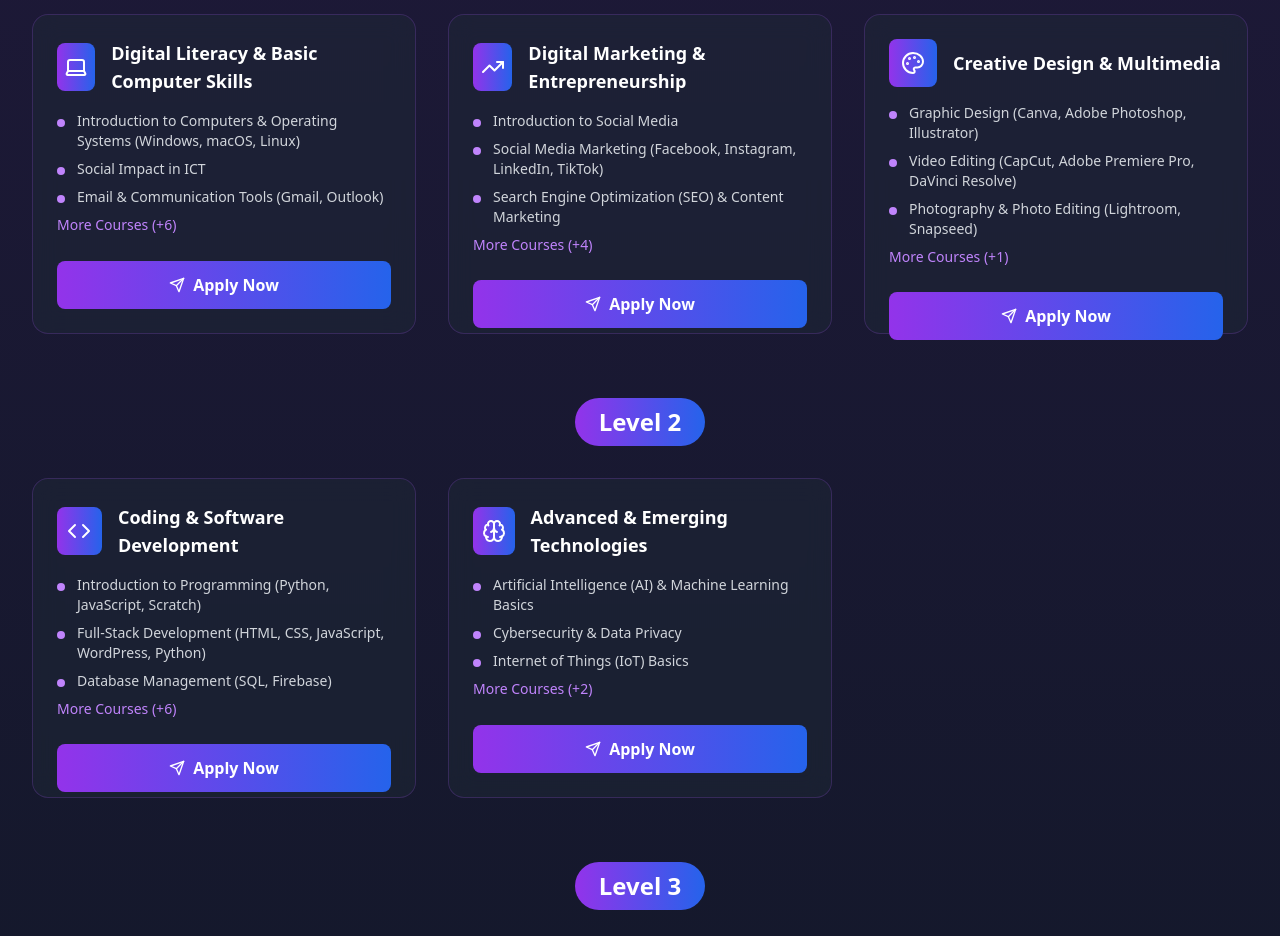
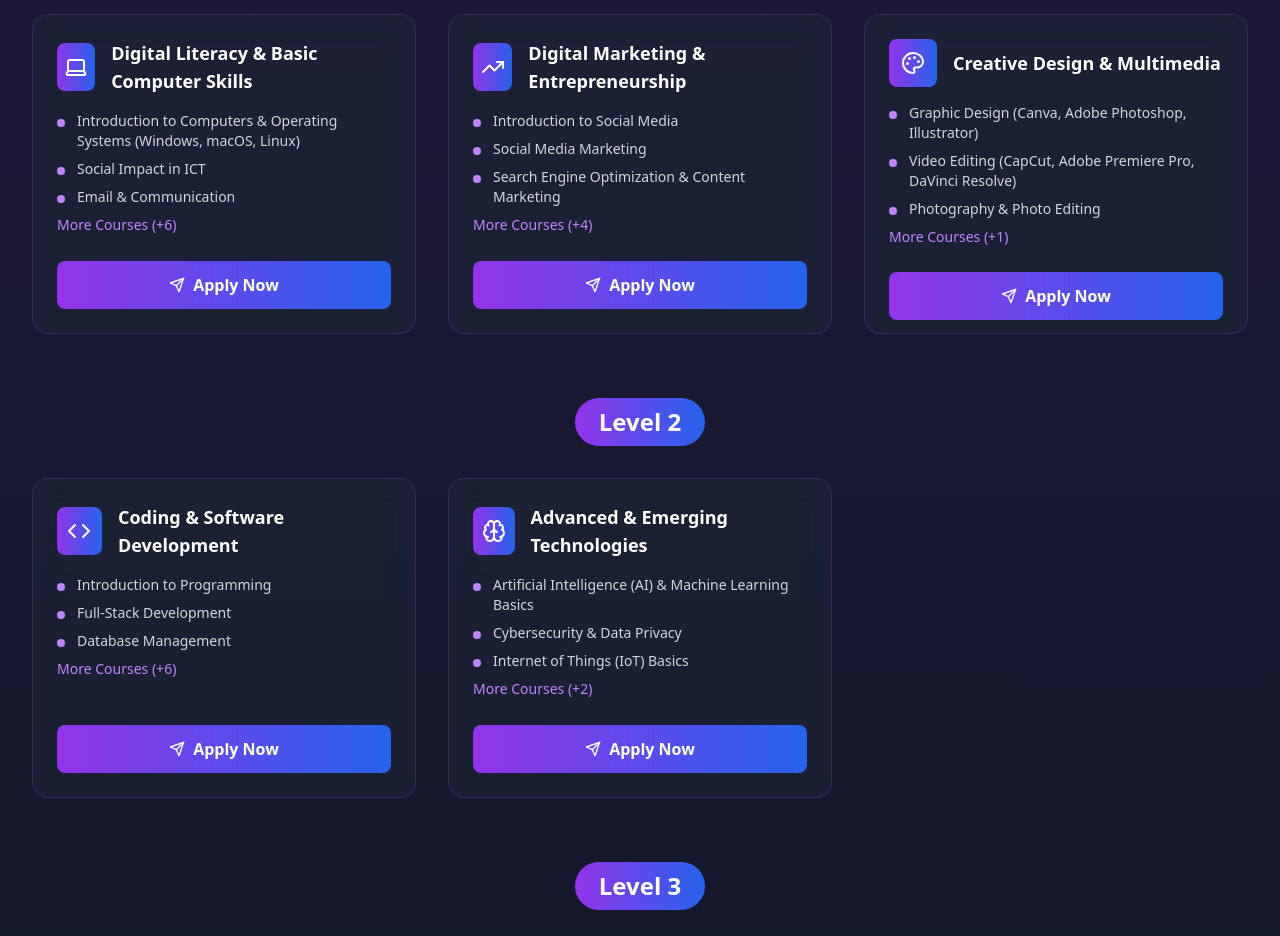
Before and after one commit to LAURASOY1/south-rift, a React (Vite) app: page / in a window 1280 px wide. Shown: the part 1920-2856 px from the top of the page. Built offline with nearby package versions, Linux system fonts and the light colour scheme.

Commit message:
Update App.tsx

```diff
--- a/src/App.tsx
+++ b/src/App.tsx
@@ -104,38 +104,38 @@ function App() {
       'Digital Literacy & Basic Computer Skills': [
         'Introduction to Computers & Operating Systems (Windows, macOS, Linux)',
         'Social Impact in ICT',
-        'Email & Communication Tools (Gmail, Outlook)',
-        'Microsoft Office Suite (Word, Excel, PowerPoint)',
-        'Google Workspace (Docs, Sheets, Slides, Forms)',
+        'Email & Communication',
+        'Microsoft Office Suite ',
+        'Google Workspace',
         'Intro to Web Development - HTML, CSS, JS, Hosting and Domain',
-        'Network and CCTV Installation - Setup, Manage and Troubleshoot',
+        'Network and CCTV Installation ',
         'Phone Repairs',
         'Computer Repairs'
       ],
       'Digital Marketing & Entrepreneurship': [
         'Introduction to Social Media',
-        'Social Media Marketing (Facebook, Instagram, LinkedIn, TikTok)',
-        'Search Engine Optimization (SEO) & Content Marketing',
+        'Social Media Marketing',
+        'Search Engine Optimization & Content Marketing',
         'Google Ads & Facebook Ads',
-        'Email Marketing (Mailchimp, ConvertKit)',
+        'Email Marketing',
         'Personal Branding & Online Business Setup',
-        'E-commerce (Shopify, WooCommerce)'
+        'E-commerce'
       ],
       'Creative Design & Multimedia': [
         'Graphic Design (Canva, Adobe Photoshop, Illustrator)',
         'Video Editing (CapCut, Adobe Premiere Pro, DaVinci Resolve)',
-        'Photography & Photo Editing (Lightroom, Snapseed)',
+        'Photography & Photo Editing',
         'UI/UX Design (Figma, Adobe XD)'
       ]
     },
     'Level 2': {
       'Coding & Software Development': [
-        'Introduction to Programming (Python, JavaScript, Scratch)',
-        'Full-Stack Development (HTML, CSS, JavaScript, WordPress, Python)',
-        'Database Management (SQL, Firebase)',
-        'Version Control (Git & GitHub)',
-        'Frontend Development - React.js',
-        'Mobile App Development (Flutter, Kotlin, Swift)',
+        'Introduction to Programming',
+        'Full-Stack Development',
+        'Database Management',
+        'Version Control',
+        'Frontend Development ',
+        'Mobile App Development',
         'Software Testing & Debugging',
         'Cybersecurity',
         'Intro to Game Development'
```
